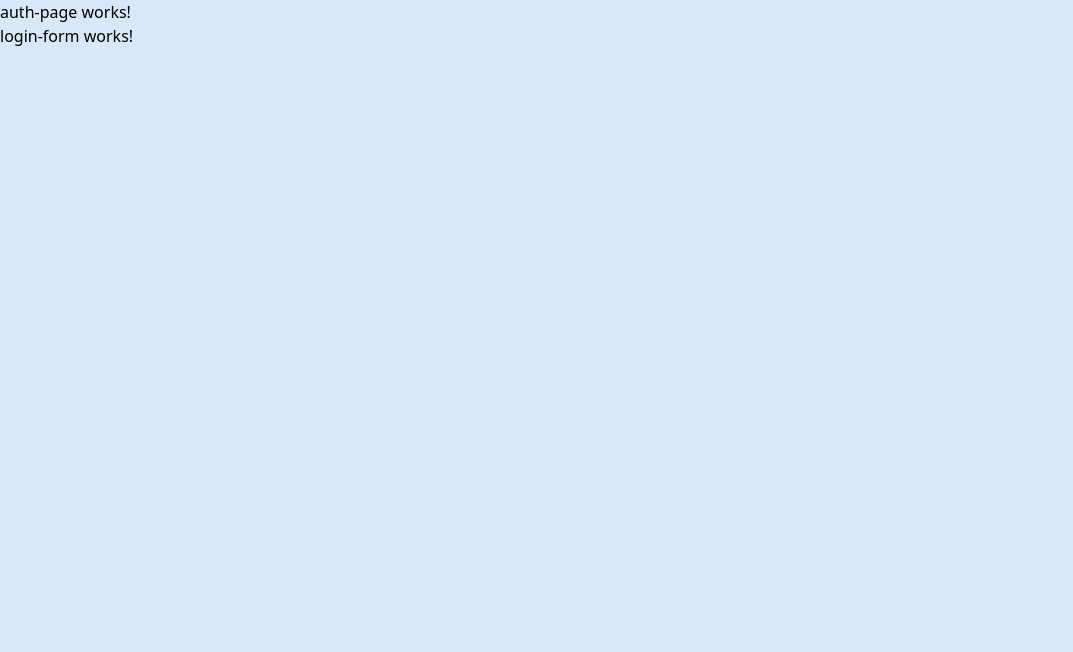
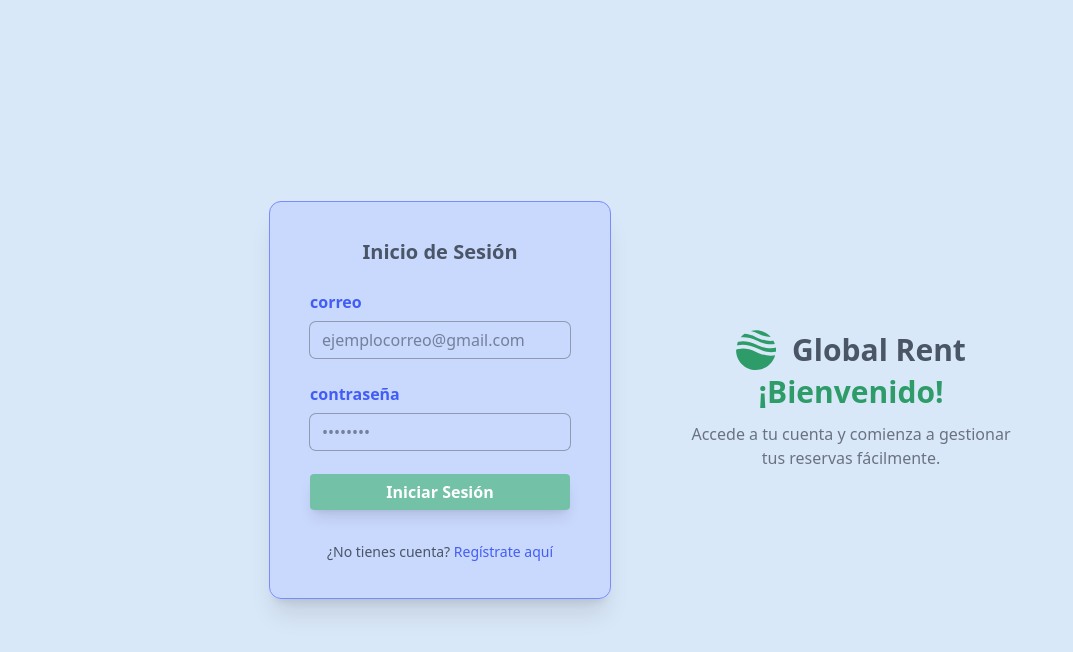
Before and after one commit to Eusebio-suarez/Global-Rent, an Angular app: page /auth/login in a window 1280 px wide. Shown: the top 652 px of the page, without its empty margins (0-1073 px from the left). Built offline with nearby package versions, Linux system fonts and the light colour scheme.

Commit message:
formulario de login

```diff
--- a/src/app/app.routes.ts
+++ b/src/app/app.routes.ts
@@ -1,7 +1,5 @@
 import { Routes } from '@angular/router';
 import { DashboardComponent } from './features/dashboard/pages/dashboard/dashboard.component';
-import { AuthPageComponent } from './features/auth/pages/auth-page/auth-page.component';
-import { AUTH_ROUTES } from './features/auth/auth.routes';
 
 export const routes: Routes = [
     {
--- a/src/app/features/auth/components/login-form/login-form.component.html
+++ b/src/app/features/auth/components/login-form/login-form.component.html
@@ -1 +1,22 @@
-<p>login-form works!</p>
+<form [formGroup]="loginForm" class="flex flex-col p-10 py-9 gap-6 bg-[#C3D2FF]/70 border border-[#788CFF] rounded-xl shadow-xl">
+    <div class="flex justify-center">
+        <h2 class="text-xl text-gray-600 font-semibold">Inicio de Sesión</h2>
+        </div>
+    <div class="flex flex-col gap-2">
+        <label class="text-[#425df6] font-semibold" for="email">correo</label>
+        <input type="email" name="email" id="email" formControlName="email" class="w-[260px] px-3 py-1.5 focus:outline-0 ring-1 ring-gray-500/60 rounded-md focus:ring-2 focus:ring-[#8091f2] text-gray-800" placeholder="ejemplocorreo@gmail.com">
+    </div>
+    <div class="flex flex-col gap-2">
+        <label class="text-[#425df6] font-semibold" for="password">contraseña</label>
+        <input type="password" name="name" id="password" formControlName="password" class="w-[260px] px-3 py-1.5 focus:outline-0 ring-1 ring-gray-500/60 rounded-md focus:ring-2 focus:ring-[#8091f2] text-gray-800" placeholder="••••••••">
+    </div>
+    <button class="bg-[#4fb884]/70 hover:bg-[#2d9c68]/70 px-3 py-1.5 transition-colors font-semibold text-white shadow-lg rounded-sm focus:outline-0 cursor-pointer" type="button" (click)="tryLogin()" [disabled]="loginForm.invalid">
+        Iniciar Sesión
+    </button>
+    <div class="text-sm text-center text-gray-600 mt-2">
+        ¿No tienes cuenta?
+        <a routerLink="/register" class="text-[#425df6] hover:underline cursor-pointer">
+        Regístrate aquí
+        </a>
+    </div>
+</form>
--- a/src/app/features/auth/components/login-form/login-form.component.ts
+++ b/src/app/features/auth/components/login-form/login-form.component.ts
@@ -1,10 +1,23 @@
 import { Component } from '@angular/core';
-
+import { ReactiveFormsModule,FormBuilder, FormGroup, Validators } from '@angular/forms'
 @Component({
   selector: 'app-login-form',
-  imports: [],
+  imports: [ReactiveFormsModule],
   templateUrl: './login-form.component.html'
 })
 export class LoginFormComponent {
 
+  loginForm : FormGroup
+
+  constructor(private fb:FormBuilder){
+
+    this.loginForm = fb.group({
+      email: ["",[Validators.required,Validators.email]],
+      password: ["",[Validators.required,Validators.minLength(8)]]
+    })
+  }
+
+  tryLogin(){
+    console.log(this.loginForm.value)
+  }
 }
--- a/src/app/features/auth/pages/auth-page/auth-page.component.html
+++ b/src/app/features/auth/pages/auth-page/auth-page.component.html
@@ -1,2 +1,20 @@
-<p>auth-page works!</p>
-<router-outlet></router-outlet>
+<main class="w-screen h-screen flex items-center justify-center gap-20">
+    <section>
+        <router-outlet></router-outlet>
+    </section>
+
+    <section class="flex flex-col items-center gap-1">
+        <a class="flex items-center gap-4" href="">
+            <svg xmlns="http://www.w3.org/2000/svg"width="40"height="40"viewBox="0 0 40.3 40.3"fill="none"><path fill-rule="evenodd"clip-rule="evenodd"d="M8.654 3.891c-1.43 1.001-2.723 2.184-3.847 3.515 4.589-.426 10.42.27 17.19 3.654 7.228 3.614 13.049 3.736 17.1 2.955a25.794 25.794 0 0 0-1.378-3.199c-4.637.489-10.582-.158-17.51-3.622-4.4-2.199-8.278-3.105-11.553-3.301ZM35.009 6.96C31.347 2.869 26.025.294 20.101.294a20.29 20.29 0 0 0-5.036.639c2.179.595 4.494 1.465 6.931 2.683 5.072 2.536 9.451 3.353 13.012 3.344ZM39.962 17.922c-4.894.966-11.652.768-19.755-3.284-7.576-3.788-13.605-3.74-17.672-2.836a16.066 16.066 0 0 0-.615.147 19.726 19.726 0 0 0-.928 3.64c.326-.087.663-.169 1.01-.247 4.933-1.096 11.904-.549 20.328 3.663 7.576 3.788 13.605 3.74 17.672 2.836.14-.031.277-.063.412-.096a20.37 20.37 0 0 0 .022-2.652 18.738 18.738 0 0 0-.472-2.171ZM39.426 25.466c-4.846.847-11.408.522-19.22-3.384-7.576-3.788-13.605-3.74-17.672-2.836-.903.2-1.715.444-2.431.702a19.79 19.79 0 0 0-.001.345c0 11.045 8.954 20 20 20 9.257 0 17.045-6.289 19.324-14.827Z"fill="#2D9C68"/></svg>
+            <h1 class="font-bold text-3xl text-gray-600">Global Rent</h1>
+        </a>
+        <div class="text-center flex flex-col gap-2">
+            <h2 class="text-2xl md:text-3xl font-semibold text-[#2D9C68]">
+                ¡Bienvenido!
+            </h2>
+            <p class="text-gray-500 mt-1 max-w-xs">
+            Accede a tu cuenta y comienza a gestionar tus reservas fácilmente.
+            </p>
+        </div>
+    </section>
+</main>
--- a/src/app/features/dashboard/components/nav-bar-dashboard/nav-bar-dashboard.component.html
+++ b/src/app/features/dashboard/components/nav-bar-dashboard/nav-bar-dashboard.component.html
@@ -8,12 +8,12 @@
     <nav class="flex items-center">
         <ul class="flex items-center gap-3">
             <li>
-                <a href="" class="px-4 py-1.5 bg-[#c3d2ff]/50 hover:bg-[#9eb4ff]/50 rounded-lg border border-gray-500 transition duration-300 cursor-pointer">
+                <a routerLink="/auth" class="px-4 py-1.5 bg-[#c3d2ff]/50 hover:bg-[#9eb4ff]/50 rounded-lg border border-gray-500 transition duration-300 cursor-pointer">
                     Iniciar sesión
                 </a>
             </li>
             <li>
-                <a href="" class="px-4 py-1.5 bg-[#4fb884]/80 hover:bg-[#2d9c68]/80 rounded-lg border border-gray-500 transition duration-300 cursor-pointer">
+                <a routerLink="/auth/register" class="px-4 py-1.5 bg-[#4fb884]/80 hover:bg-[#2d9c68]/80 rounded-lg border border-gray-500 transition duration-300 cursor-pointer">
                     Registrarse
                 </a>
             </li>
--- a/src/app/features/dashboard/components/nav-bar-dashboard/nav-bar-dashboard.component.ts
+++ b/src/app/features/dashboard/components/nav-bar-dashboard/nav-bar-dashboard.component.ts
@@ -1,8 +1,8 @@
 import { Component } from '@angular/core';
-
+import { RouterLink } from '@angular/router';
 @Component({
   selector: 'app-nav-bar-dashboard',
-  imports: [],
+  imports: [RouterLink],
   templateUrl: './nav-bar-dashboard.component.html',
 })
 export class NavBarDashboardComponent {
```
